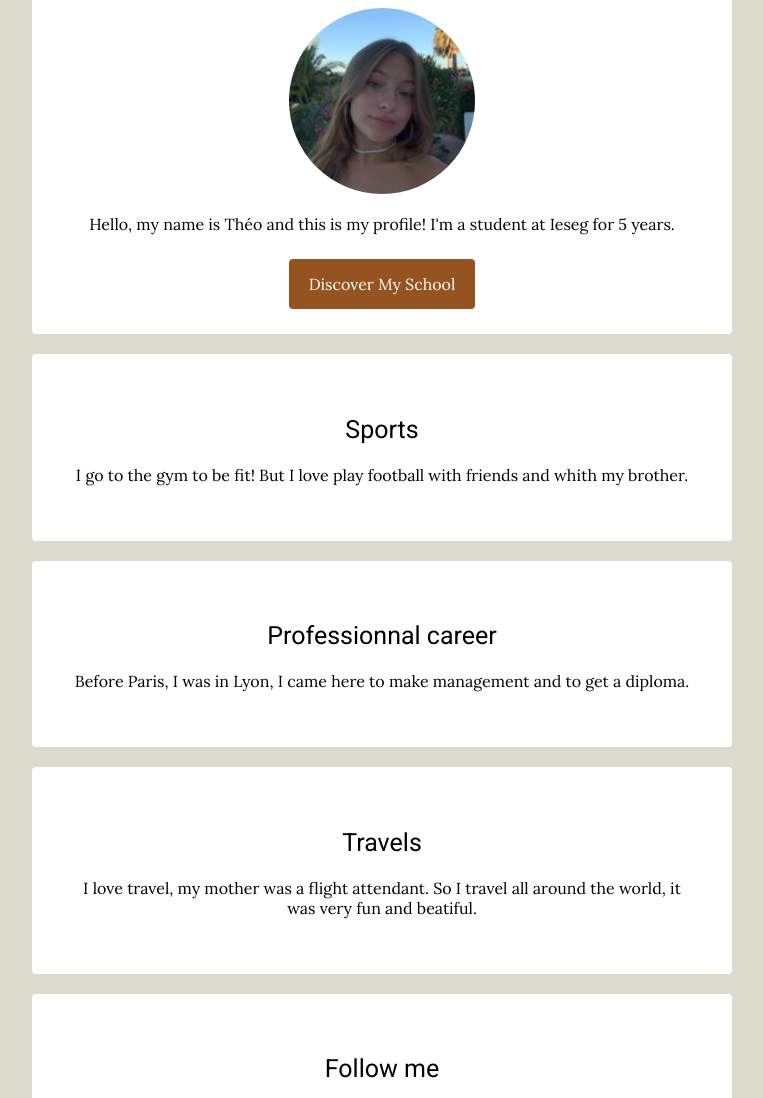
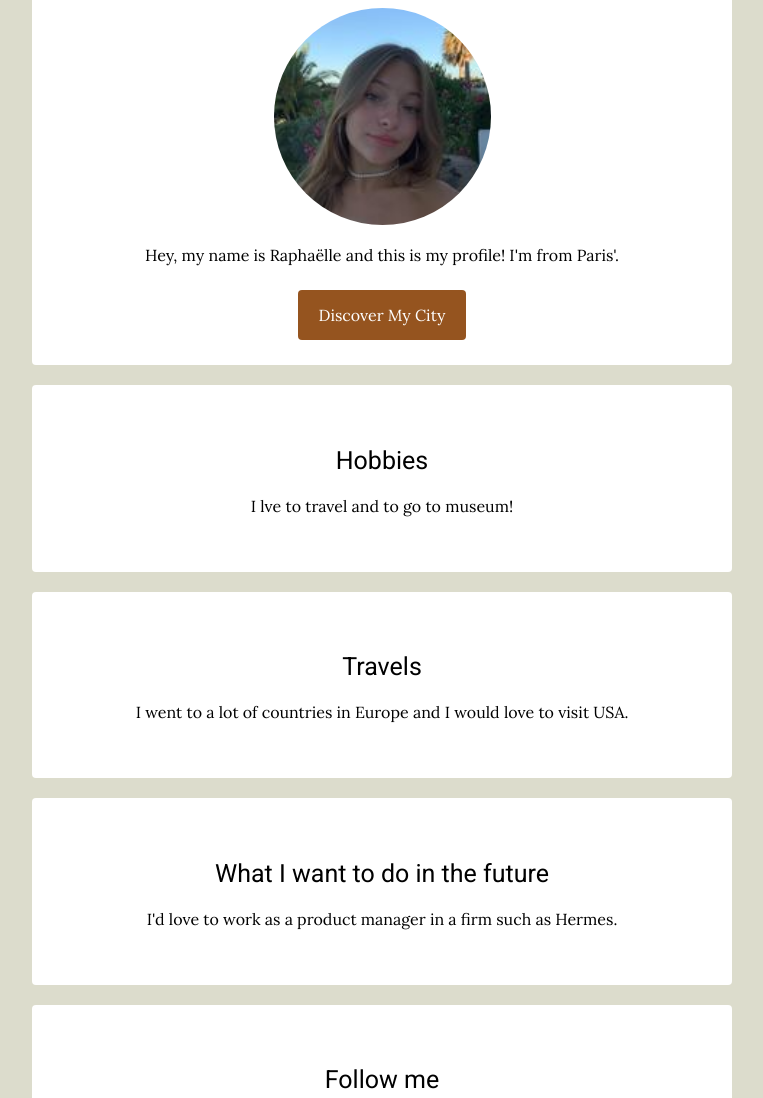
Before and after one commit to Raphaelle-bodinaud/my-profile, a plain HTML site: page index.html in a window 1280 px wide. Shown: the part 162-1260 px from the top of the page, without its empty margins (258-1021 px from the left). Drawn offline with Linux system fonts and the light colour scheme.

Commit message:
Update index.html

```diff
--- a/index.html
+++ b/index.html
@@ -1,8 +1,8 @@
- <!DOCTYPE html>
+<!DOCTYPE html>
 <html>
   <head>
-<title>Théo Martin's profile</title>
-<meta name="description" content="This is the profile of Théo">
+<title>Raphaëlle's Profile</title>
+<meta name="description" content="This is the profile of Raphaëlle">
 <meta charset="utf-8">
 <script src="https://kit.fontawesome.com/a949d5b5a3.js" crossorigin="anonymous"></script>
 <link href="https://fonts.googleapis.com/css2?family=Lora:wght@400;700&family=Roboto:wght@300;400;500;700;900&display=swap" rel="stylesheet">
@@ -12,45 +12,45 @@
 
 <div class="container">
 <div class="card-white" id="introduction">
-    <h1>Hello everyone, I'm Théo!</h1>
-  <img src="images/photo-profile.jpg" class="img-circle" height="35%" width="30%" alt="photo-profile">
+    <h1>Hello everyone, I'm Raphaëlle!</h1>
+  <img src="images/photo-profile.jpg" class="img-circle" height="40%" width="35%" alt="photo-profile">
   <p>
-Hello, my name is Théo and this is my profile! I'm a student at Ieseg for 5 years.</p>
-  <a href="https://www.ieseg.fr" target="_blank" class="btn-blue"> Discover My School</a>
+Hey, my name is Raphaëlle and this is my profile! I'm from Paris'.</p>
+  <a href="https://www.paris.fr/" target="_blank" class="btn-blue"> Discover My City</a>
 </div>
 <div class="card-white">
-        <h2>Sports</h2>
+        <h2>Hobbies</h2>
         <p>
-          I go to the gym to be fit! But I love play football with friends and whith my brother.
+          I lve to travel and to go to museum!
         </p>
         </div>
 <div class="card-white">
-    <h2>Professionnal career</h2>
+    <h2>Travels</h2>
       <p>
-        Before Paris, I was in Lyon, I came here to make management and to get a diploma.
+        I went to a lot of countries in Europe and I would love to visit USA.
       </p>
       </div>
       <div class="card-white">
-      <h2>Travels</h2>
+      <h2>What I want to do in the future</h2>
       <p>
-      I love travel, my mother was a flight attendant. So I travel all around the world, it was very fun and beatiful.
+      I'd love to work as a product manager in a firm such as Hermes.
       </p>
     </div>
       <div class="card-white">
       <h2>Follow me</h2>
     <ul class="list-inline">
       <li>
-      <a href="https://www.linkedin.com/in/théo-martin-95a877217/"target="_blank">
+      <a href="https://www.linkedin.com/in/rapha%C3%ABlle-bodinaud-7428b3167/"target="_blank">
       <i class="fab fa-linkedin"></i>
       </a>
       </li>
       <li>
-      <a href="https://www.facebook.com/theo.martin.56027"target="_blank">
+      <a href="https://www.facebook.com/profile.php?id=100084627352316"target="_blank">
       <i class="fab fa-facebook-square"></i>
       </a>
       </li>
       <li>
-      <a href="https://www.instagram.com/thealeauu/"target="_blank">
+      <a href="https://www.instagram.com/raphaellebdn/"target="_blank">
       <i class="fab fa-instagram-square"></i>
       </a>
       </li>
```
